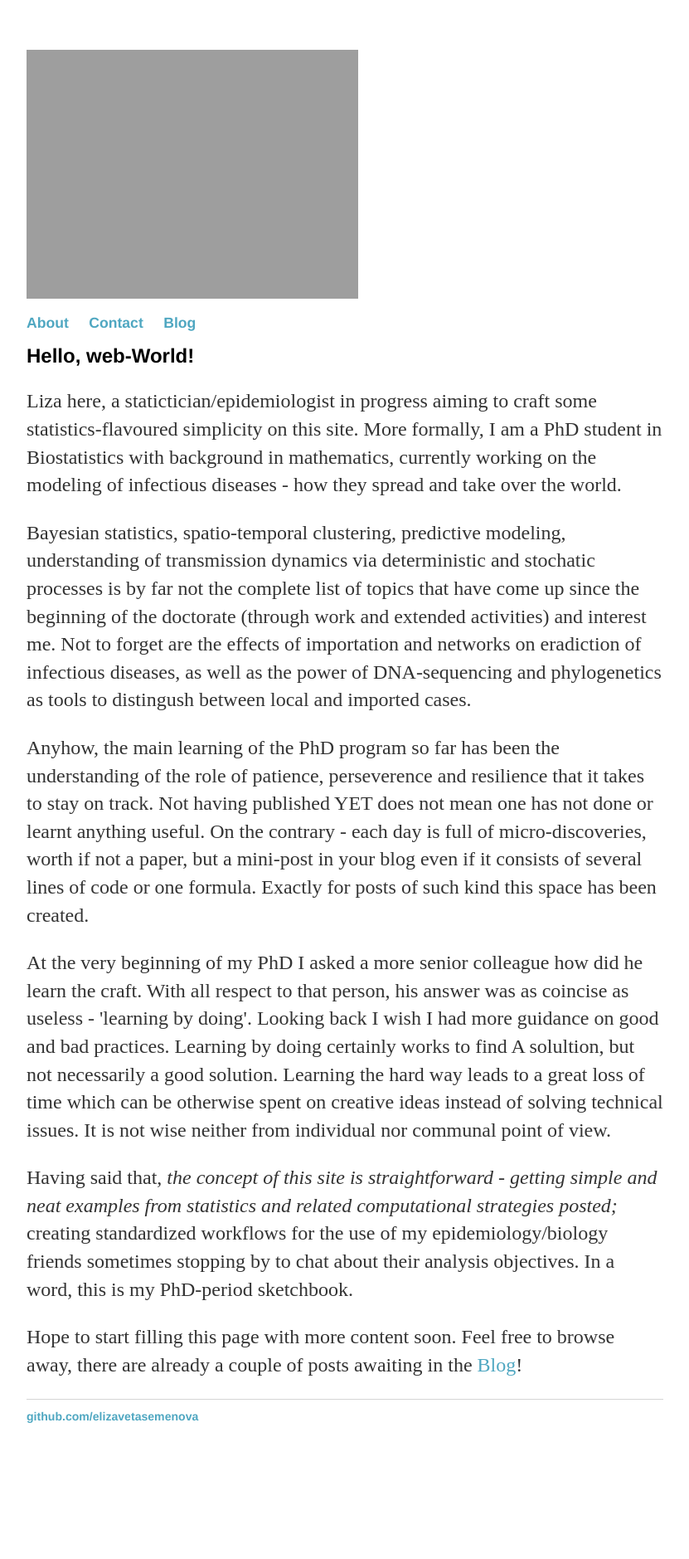
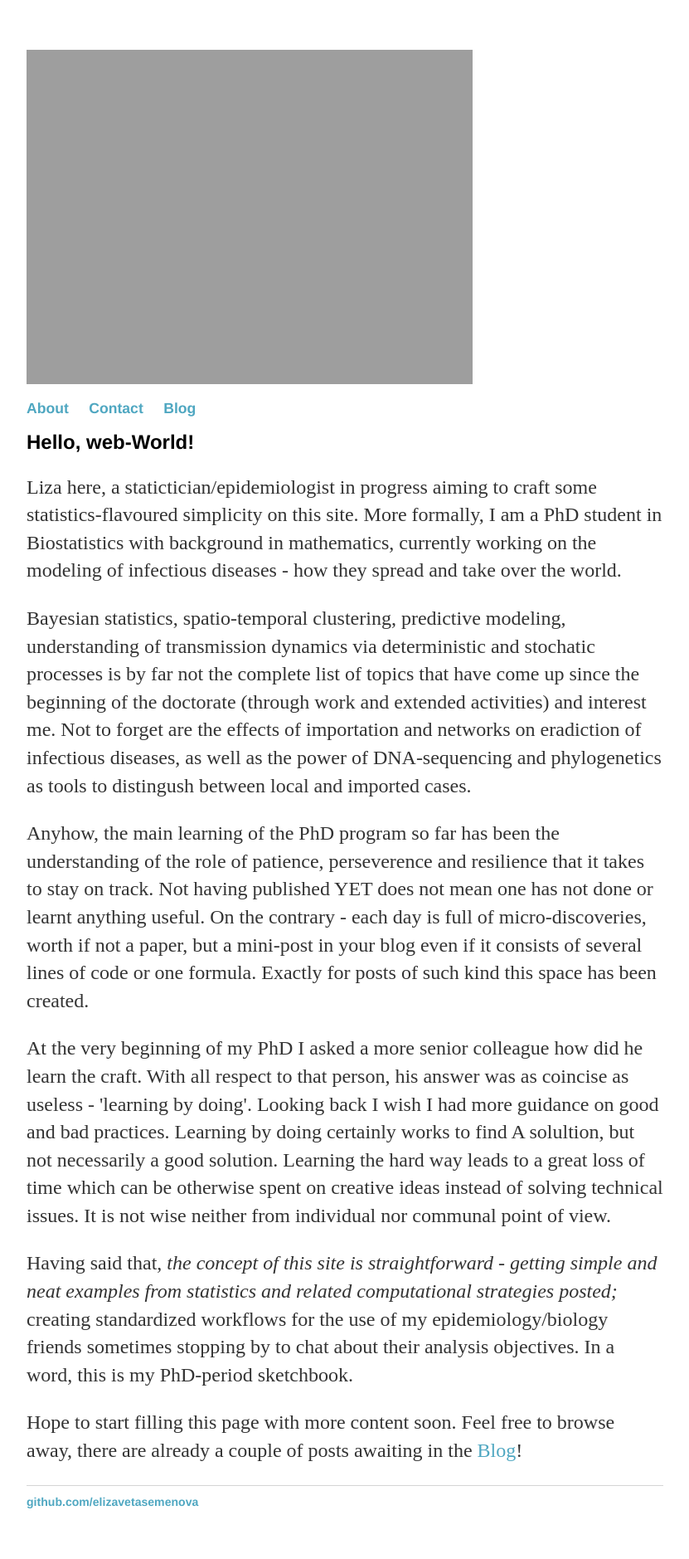
Before and after one commit to elizavetasemenova/elizavetasemenova.github.io, a Jekyll site: the page built from index.html, in a window 1280 px wide. Shown: the whole page at 83% size, without its empty margins (224-1055 px from the left). Built offline with Jekyll 4.4.1, drawn with Linux system fonts in a browser that asks for light colours; before the commit the page ends 1776 px from its top, so only the background shows below that.

Commit message:
Update default.html

```diff
--- a/_layouts/default.html
+++ b/_layouts/default.html
@@ -8,7 +8,7 @@
 		</head>
 		<body>
 			<!-- <img src="https://elizavetasemenova.github.io/images/integral.png"/> -->
-			<img src="https://elizavetasemenova.github.io/images/bookpic.png"/>
+			<img src="https://elizavetasemenova.github.io/images/bookpic.png"/ width=70%>
 			<nav>
 	    		<ul>
 	        		<li><a href="/">About</a></li>
```
